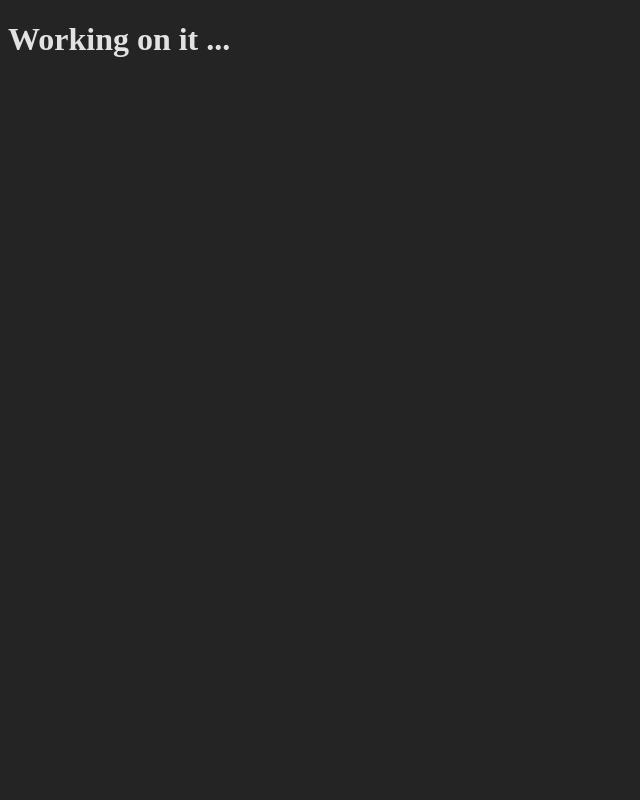
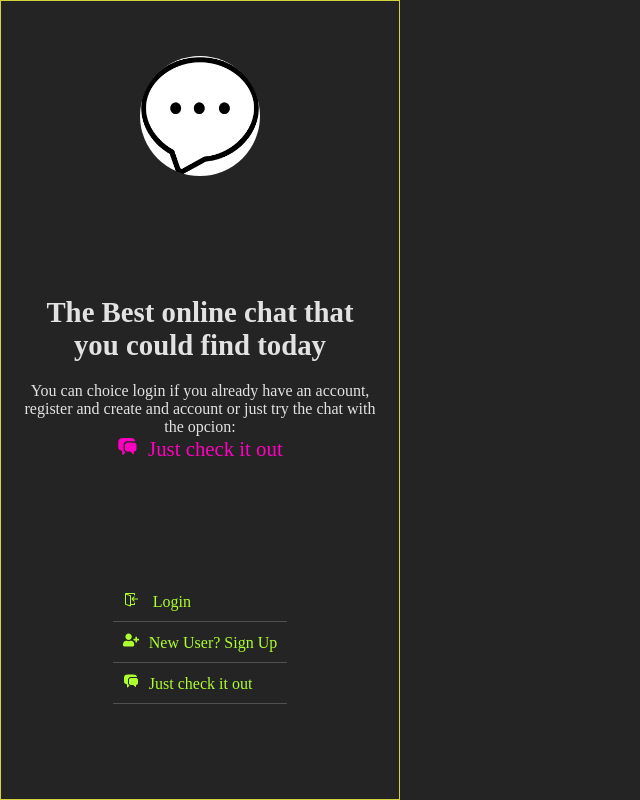
Before and after one commit to AngelDarco/chat-app, a React (Vite) app: page / in a window 1280 px wide. Shown: the whole page, without its empty margins (0-640 px from the left). Built offline with nearby package versions, Linux system fonts and the light colour scheme; no server answers.

Commit message:
:sparkles: context and router added

```diff
--- a/src/App.tsx
+++ b/src/App.tsx
@@ -1,10 +1,16 @@
 import React from 'react';
+import './App.css';
+import { BrowserRouter } from 'react-router-dom';
+import Main from './pages/main/Main';
+import { MainContext } from './context/Context';
 
-const App = ()=>{
+const App: React.FC = () =>{
 	return(
-		<>
-			<h1> Working on it ...</h1>
-		</>
+		<MainContext>
+			<BrowserRouter>
+				<Main />
+			</BrowserRouter>
+		</MainContext>
 	);
 };
 
```
